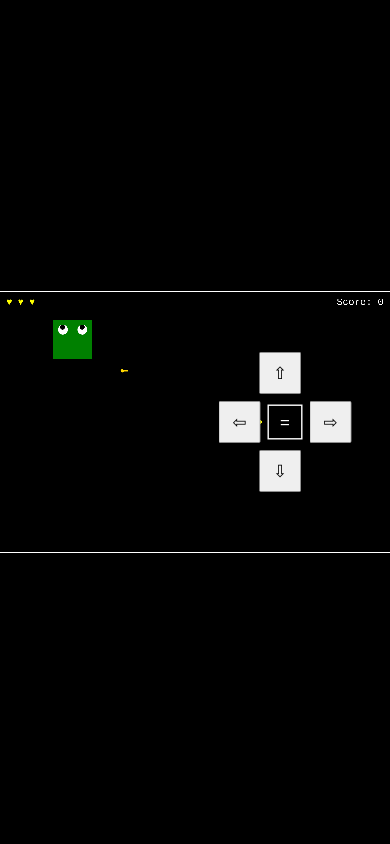
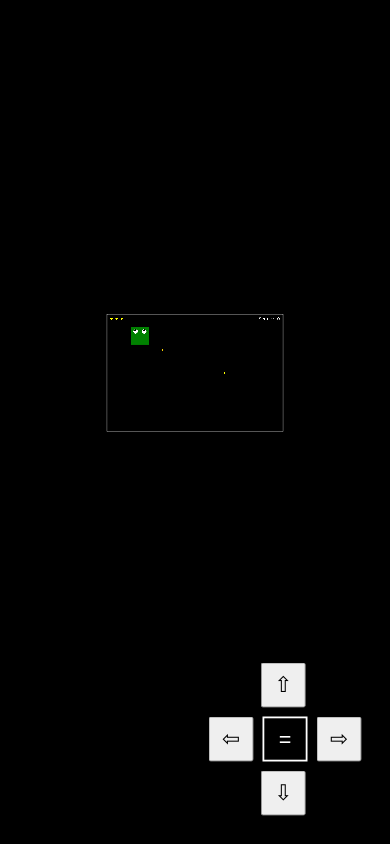
Before and after one commit to elijah-frank/Escapae, a website built with Parcel: page escapae/index.html in a window 390 px wide. Both pictures are taken after a click on the button "Start". Built offline with nearby package versions, Linux system fonts and the light colour scheme.

Commit message:
fixedddd

```diff
--- a/escapae/index.html
+++ b/escapae/index.html
@@ -5,6 +5,9 @@
   <meta name="viewport" content="width=device-width, initial-scale=1.0, maximum-scale=1.0, user-scalable=no" />
   <title>Escapae</title>
   <style>
+    :root {
+      --game-scale: 1;
+    }
     body {
       background-color: black;
       margin: 0;
@@ -25,22 +28,22 @@
     #gameCanvas {
       border: 1px solid white;
       image-rendering: pixelated;
-      width: 100vw;
-      height: 100vh;
-      max-width: 1200px;
-      max-height: 800px;
+      width: min(100vw - 20px, 1200px);
+      height: min(100vh - 20px, 800px);
       object-fit: contain;
+      transform-origin: center;
+      transform: scale(var(--game-scale, 1));
     }
     .controls {
-      position: absolute;
-      right: 50px;
-      top: 50%;
-      transform: translateY(-50%);
+      position: fixed;
+      right: 20px;
+      bottom: 20px;
       display: flex;
       flex-direction: column;
       align-items: center;
       gap: 10px;
       z-index: 20;
+      transform: scale(0.9);
     }
     .middle-row {
       display: flex;
@@ -86,22 +89,19 @@
       z-index: 10;
     }
     @media (max-width: 768px) {
-      .controls {
-        right: 20px;
-        transform: translateY(-50%) scale(0.8);
+      :root {
+        --game-scale: 0.65;
       }
-      .controls button {
-        width: 60px;
-        height: 60px;
-        font-size: 24px;
-        padding: 0;
-        -webkit-tap-highlight-color: transparent;
+      #gameCanvas {
+        margin-top: -15%;
       }
     }
     @media (max-width: 480px) {
-      .controls {
-        right: 10px;
-        transform: translateY(-50%) scale(0.7);
+      :root {
+        --game-scale: 0.45;
+      }
+      #gameCanvas {
+        margin-top: -25%;
       }
     }
     @media (max-aspect-ratio: 3/2) {
@@ -127,6 +127,11 @@
   <div id="settingsMenu" style="display: none; position: absolute; top: 0; left: 0; width: 100%; height: 100%; background: rgba(0,0,0,0.8); z-index: 30; flex-direction: column; align-items: center; justify-content: center;">
     <div style="width:300px; text-align:center; color:white;">
       <h2>Settings</h2>
+      <div style="margin-bottom:10px;">
+        <label for="zoomSlider">Game Zoom</label>
+        <input id="zoomSlider" type="range" min="25" max="100" value="100">
+        <span id="zoomValue">100%</span>
+      </div>
       <div style="margin-bottom:10px;">
         <label for="brightnessSlider">Brightness</label>
         <input id="brightnessSlider" type="range" min="50" max="300" value="100">
@@ -158,6 +163,25 @@
   </div>
   <script src="./src/main.js"></script>
   <script>
+    // Initialize zoom slider with current scale
+    const zoomSlider = document.getElementById('zoomSlider');
+    const zoomValue = document.getElementById('zoomValue');
+
+    // Set initial zoom based on screen size
+    if (window.innerWidth <= 480) {
+      zoomSlider.value = 45;
+    } else if (window.innerWidth <= 768) {
+      zoomSlider.value = 65;
+    } else {
+      zoomSlider.value = 100;
+    }
+
+    zoomSlider.addEventListener('input', function() {
+      const scale = this.value / 100;
+      document.documentElement.style.setProperty('--game-scale', scale);
+      zoomValue.textContent = this.value + '%';
+    });
+
     document.getElementById('resumeBtn').addEventListener('click', () => {
       togglePause();
     });
```
